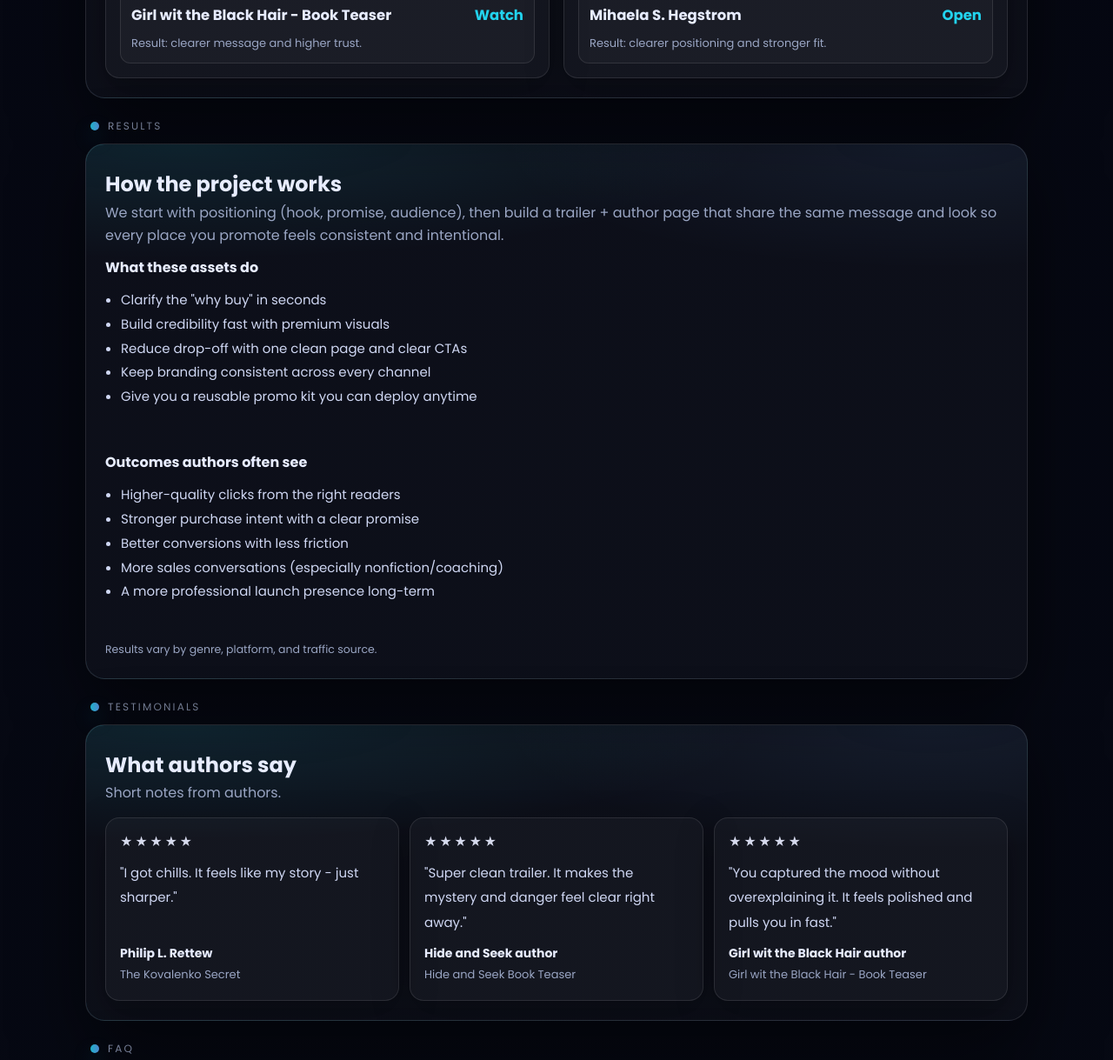
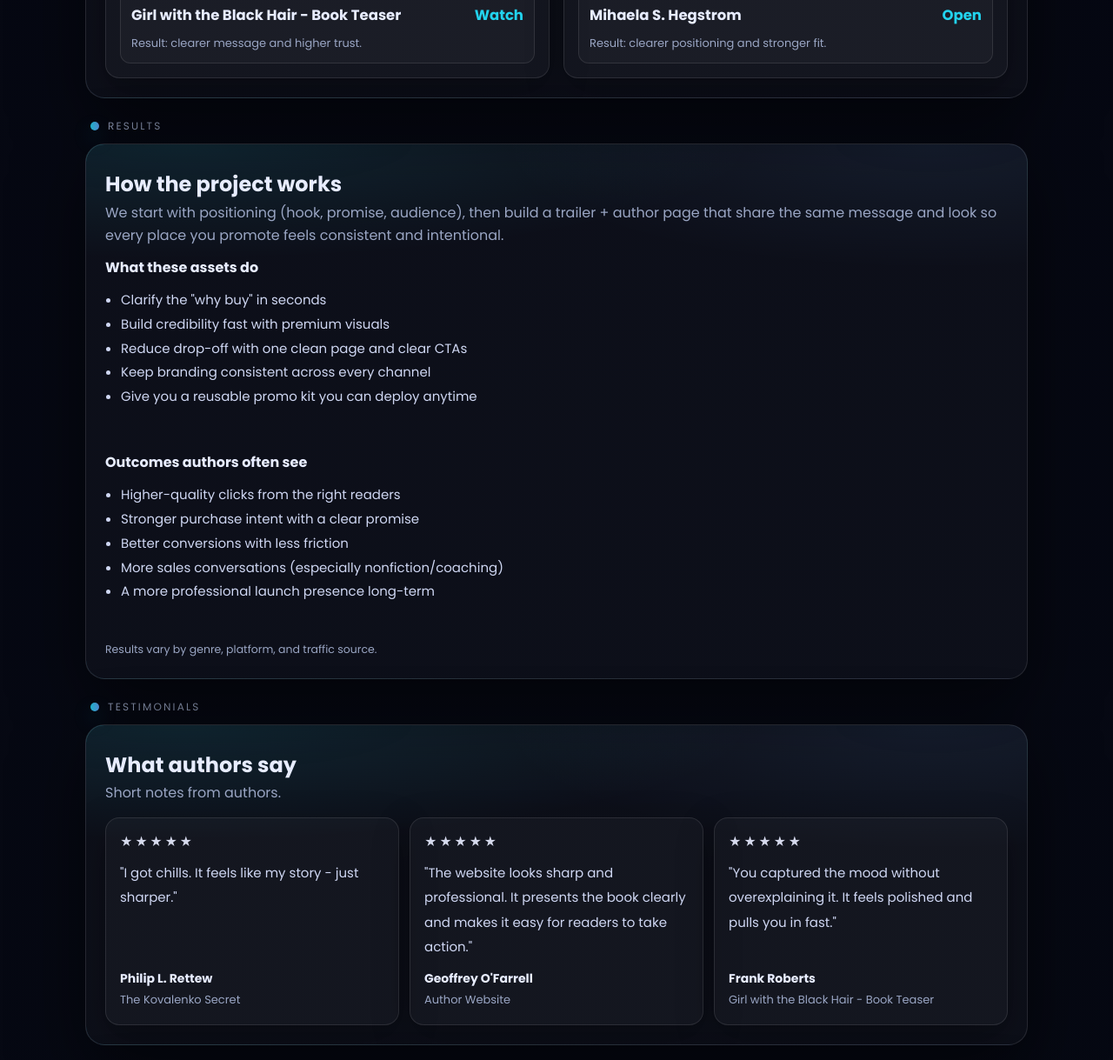
Before and after one commit to WindzJC/MY-WEBSITE, a plain HTML site: page index.html in a window 1280 px wide. Shown: the part 3486-4705 px from the top of the page at 87% size. Drawn offline with nearby package versions, Linux system fonts and the light colour scheme.

Commit message:
Update testimonials and fix Girl with the Black Hair title

```diff
--- a/index.html
+++ b/index.html
@@ -283,12 +283,12 @@
                 <div class="work-item-sub">Result: immediate clarity on genre and stakes.</div>
               </li>
               <li class="work-item-simple">
-                <a class="work-card-thumb" href="https://youtu.be/96weNjdV0A4" target="_blank" rel="noopener noreferrer" aria-label="Watch Girl wit the Black Hair Book Teaser">
+                <a class="work-card-thumb" href="https://youtu.be/96weNjdV0A4" target="_blank" rel="noopener noreferrer" aria-label="Watch Girl with the Black Hair Book Teaser">
                   <img src="https://i.ytimg.com/vi/96weNjdV0A4/hqdefault.jpg" alt="" loading="lazy" decoding="async" />
                   <span class="work-card-pill" aria-hidden="true">Watch</span>
                 </a>
                 <div class="work-item-top">
-                  <span class="work-item-title">Girl wit the Black Hair - Book Teaser</span>
+                  <span class="work-item-title">Girl with the Black Hair - Book Teaser</span>
                   <a class="work-item-link" href="https://youtu.be/96weNjdV0A4" target="_blank" rel="noopener noreferrer">Watch</a>
                 </div>
                 <div class="work-item-sub">Result: clearer message and higher trust.</div>
@@ -396,11 +396,11 @@
           <article class="t-card">
             <div class="t-stars" aria-hidden="true">★★★★★</div>
             <p class="t-quote">
-              "Super clean trailer. It makes the mystery and danger feel clear right away."
+              "The website looks sharp and professional. It presents the book clearly and makes it easy for readers to take action."
             </p>
             <div class="t-meta">
-              <div class="t-name">Hide and Seek author</div>
-              <div class="t-sub">Hide and Seek Book Teaser</div>
+              <div class="t-name">Geoffrey O'Farrell</div>
+              <div class="t-sub">Author Website</div>
             </div>
           </article>
 
@@ -410,8 +410,8 @@
               "You captured the mood without overexplaining it. It feels polished and pulls you in fast."
             </p>
             <div class="t-meta">
-              <div class="t-name">Girl wit the Black Hair author</div>
-              <div class="t-sub">Girl wit the Black Hair - Book Teaser</div>
+              <div class="t-name">Frank Roberts</div>
+              <div class="t-sub">Girl with the Black Hair - Book Teaser</div>
             </div>
           </article>
         </div>
```
